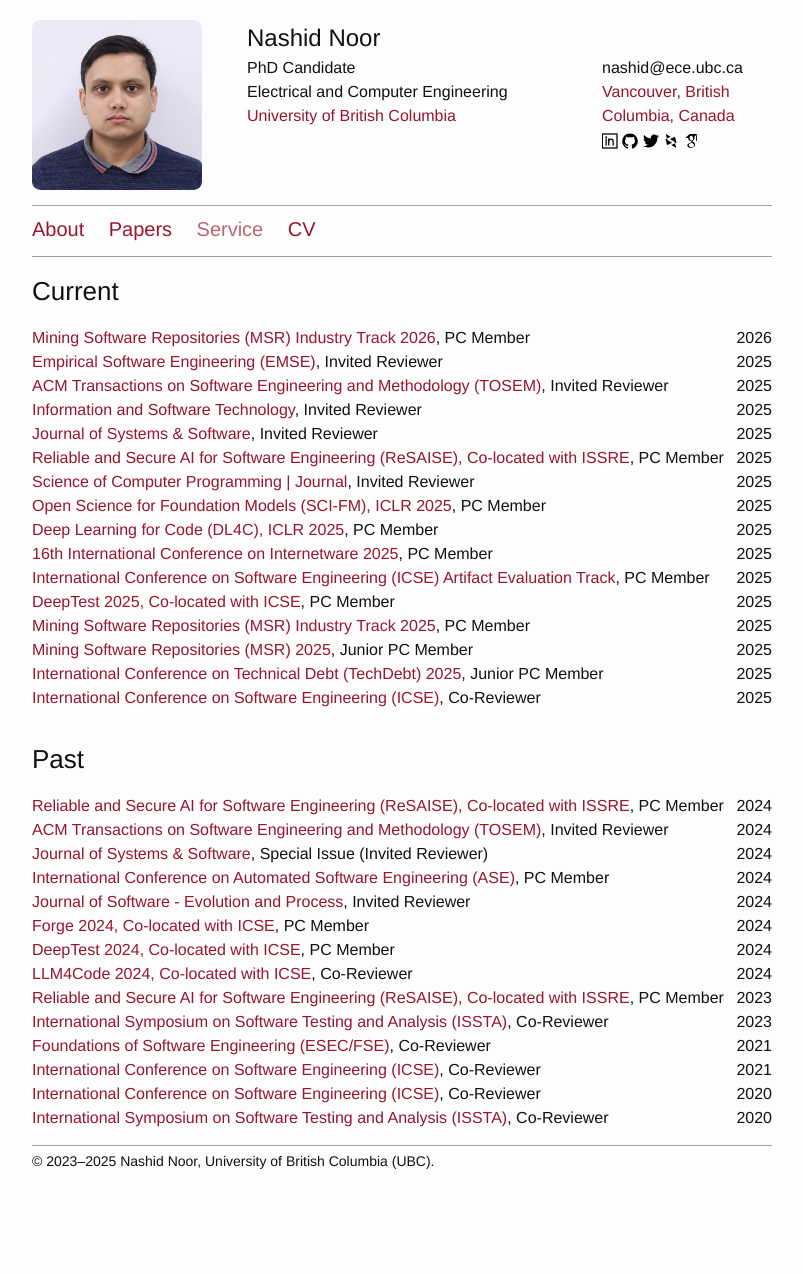
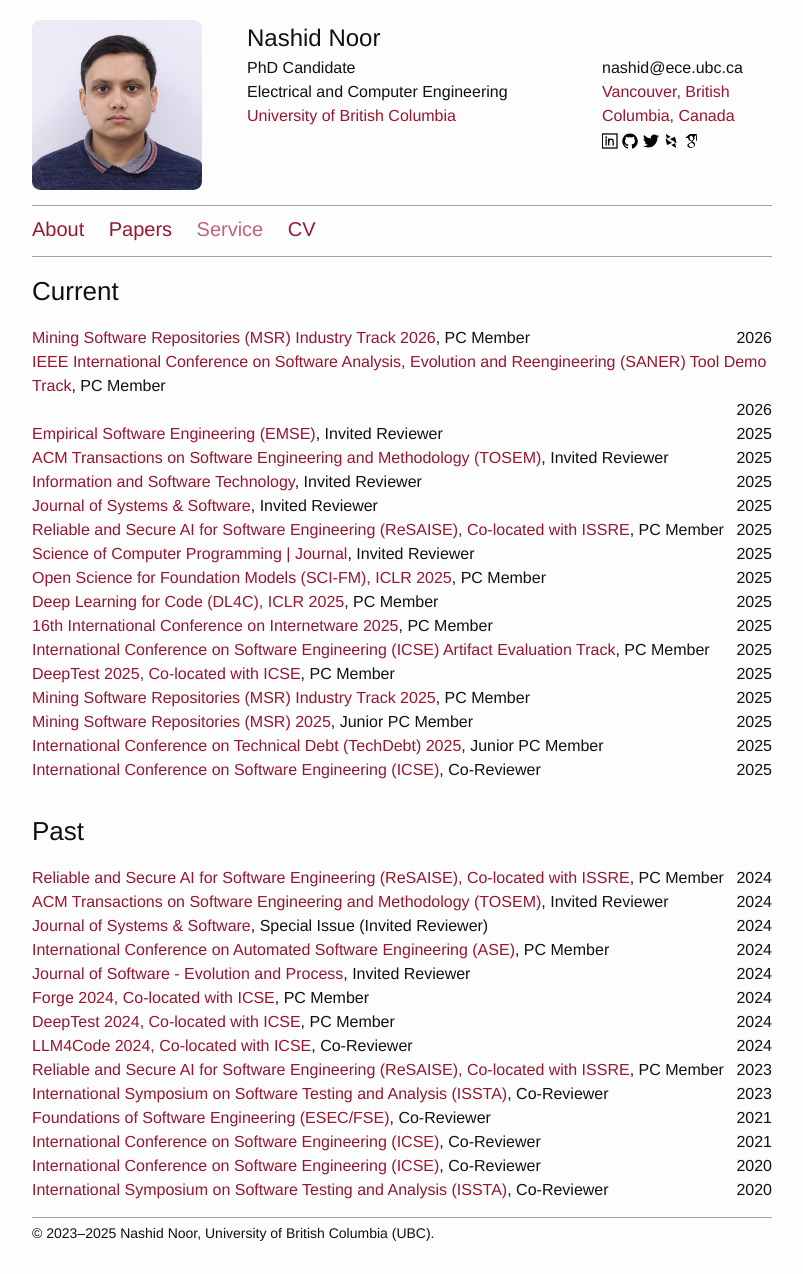
Before and after one commit to nashid/nashid.github.io, a Jekyll site: the page built from nav/service.md, in a window 1280 px wide. Shown: the whole page, without its empty margins (238-1041 px from the left). Built offline with Jekyll 4.4.1, drawn with Linux system fonts in a browser that asks for light colours; before the commit the page ends 1202 px from its top, so only the background shows below that.

Commit message:
add saner pc

```diff
--- a/_data/services.yml
+++ b/_data/services.yml
@@ -3,6 +3,11 @@
   role: PC Member
   year: 2026
   website: https://2026.msrconf.org/track/msr-2026-industry-track
+
+- name: IEEE International Conference on Software Analysis, Evolution and Reengineering (SANER) Tool Demo Track
+  role: PC Member
+  year: 2026
+  website: https://conf.researchr.org/track/saner-2026/saner-2026-tool-demo-track
 
 # 2025
 - name:  Empirical Software Engineering (EMSE)
```
